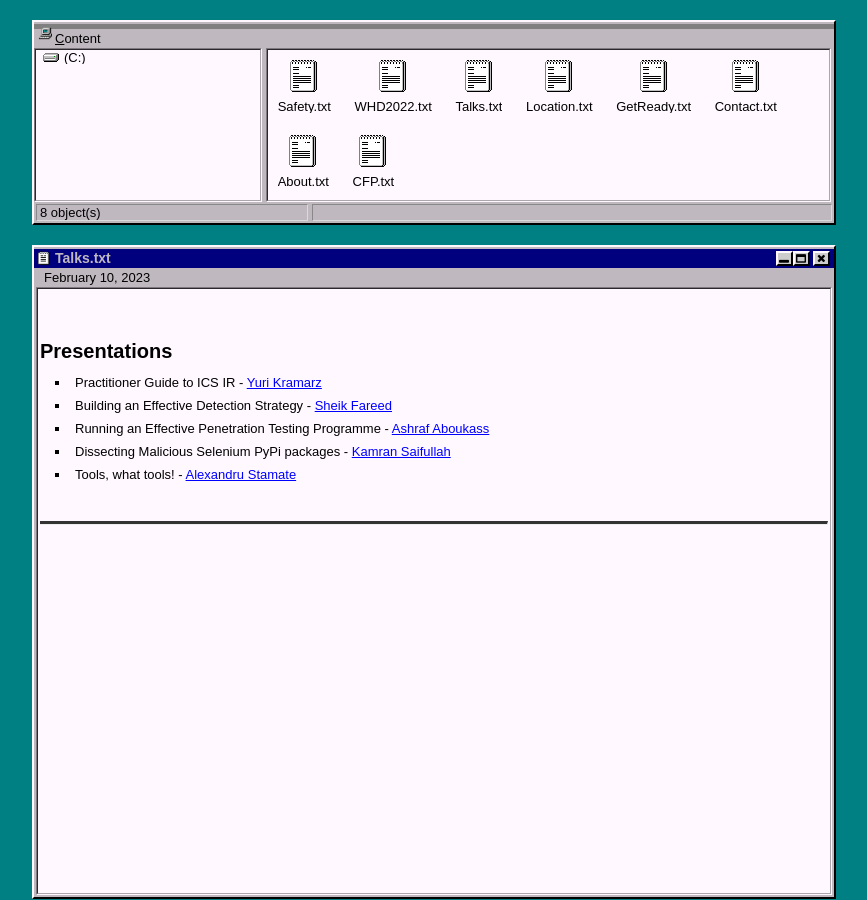
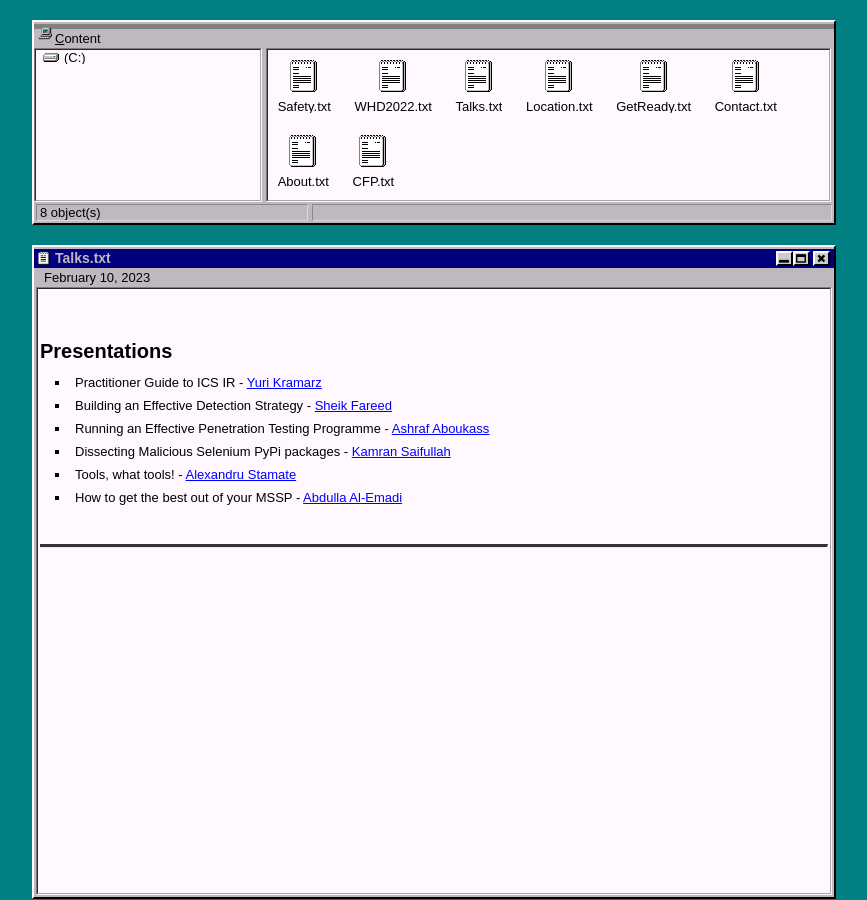
Before and after one commit to WhiteHatDesertOrg/whitehatdesert.github.io, a Jekyll site: the page built from _posts/2023-02-10-presenters.md, in a window 1280 px wide. Shown: the whole page, without its empty margins (206-1073 px from the left). Built offline with Jekyll 4.4.1, drawn with Linux system fonts in a browser that asks for light colours.

Commit message:
Update 2023-02-10-presenters.md

```diff
--- a/_posts/2023-02-10-presenters.md
+++ b/_posts/2023-02-10-presenters.md
@@ -12,3 +12,4 @@ tags: About
 * Running an Effective Penetration Testing Programme - [Ashraf Aboukass](https://www.linkedin.com/in/aboukass)
 * Dissecting Malicious Selenium PyPi packages - [Kamran Saifullah](https://pk.linkedin.com/in/kamransaifullah)
 * Tools, what tools! - [Alexandru Stamate](https://ch.linkedin.com/in/alexandrustamate)
+* How to get the best out of your MSSP - [Abdulla Al-Emadi](https://www.linkedin.com/in/abdulla-al-emadi-448934138)
```
